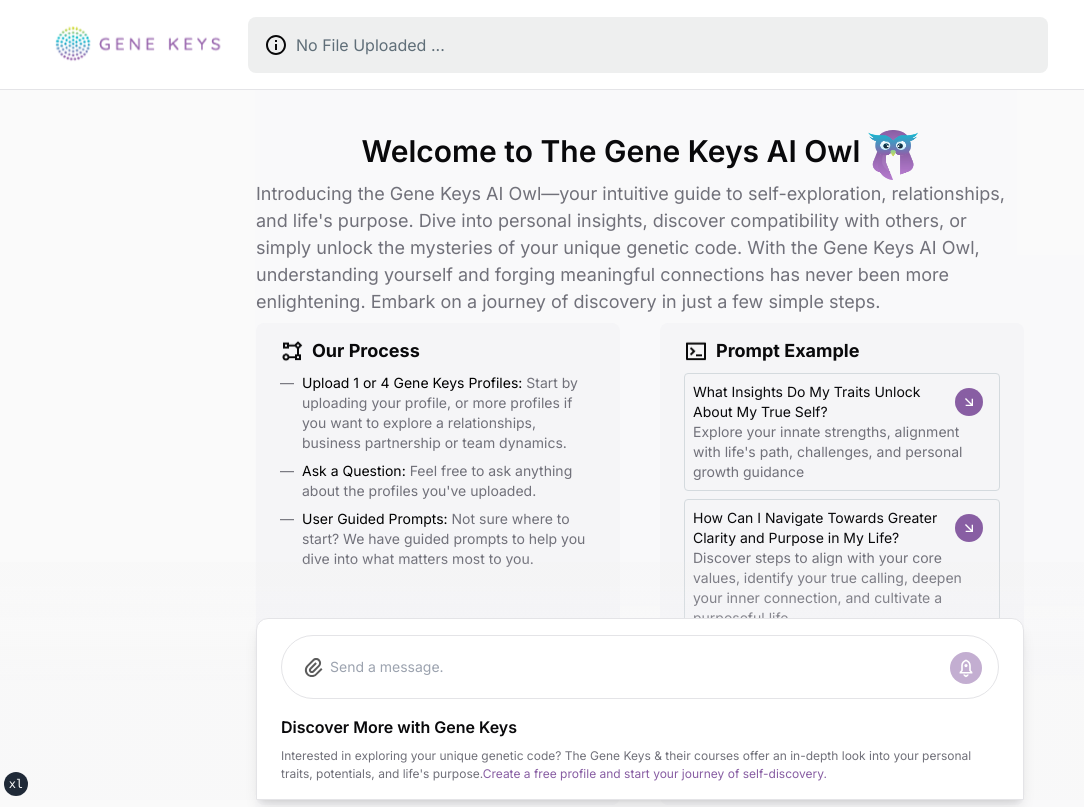
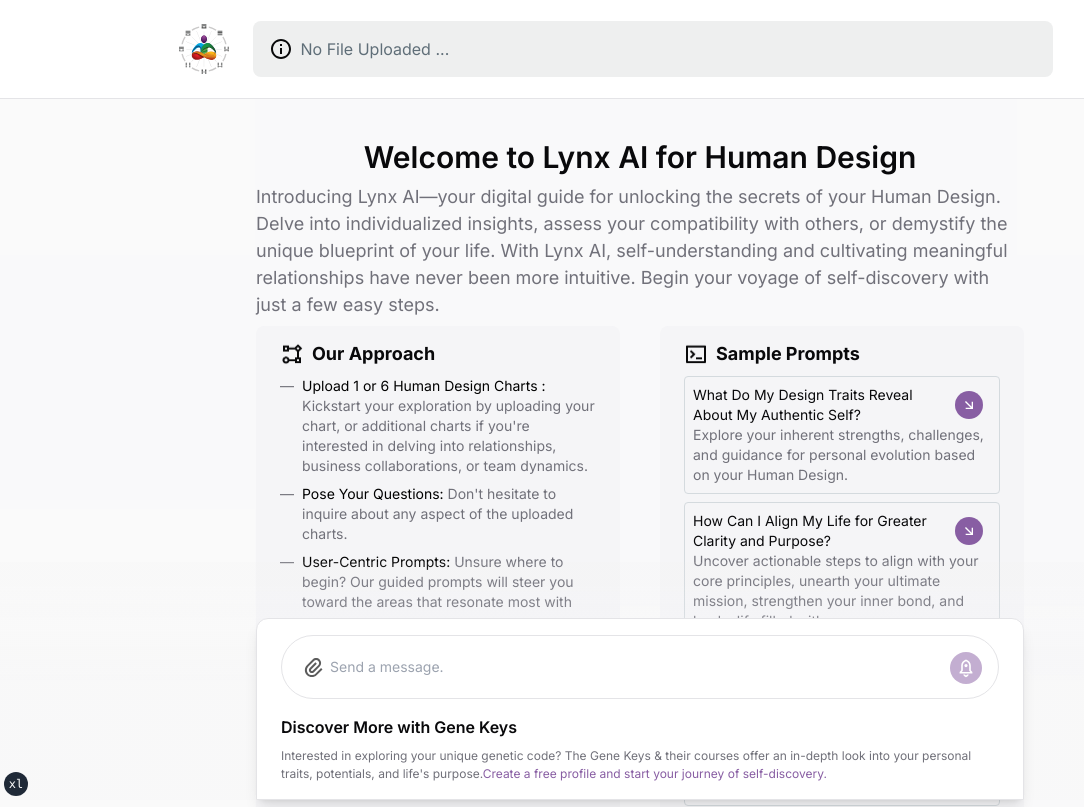
Before and after one commit to daveyato/hd, a Next.js app: page / in a window 1280 px wide. Shown: the top 807 px of the page, without its empty margins (0-1084 px from the left). Built offline with nearby package versions, Linux system fonts and the light colour scheme.

Commit message:
Update logo and text

```diff
--- a/components/empty-screen.tsx
+++ b/components/empty-screen.tsx
@@ -31,17 +31,17 @@
       <div className="">
         <div className="flex text-center items-center justify-center">
           <h1 className="mb-2 text-3xl font-semibold">
-            Welcome to The Gene Keys AI Owl
+            Welcome to Lynx AI for Human Design
           </h1>
-          <Image
+          {/* <Image
             className="w-[50px] h-[50px] ml-2 "
             src={owlimg}
             alt="info"
-          />
+          /> */}
         </div>
 
         <p className="mb-2 leading-normal text-muted-foreground text-lg">
-          Introducing the Gene Keys AI Owl—your intuitive guide to self-exploration, relationships, and life&apos;s purpose. Dive into personal insights, discover compatibility with others, or simply unlock the mysteries of your unique genetic code. With the Gene Keys AI Owl, understanding yourself and forging meaningful connections has never been more enlightening. Embark on a journey of discovery in just a few simple steps.
+          Introducing Lynx AI—your digital guide for unlocking the secrets of your Human Design. Delve into individualized insights, assess your compatibility with others, or demystify the unique blueprint of your life. With Lynx AI, self-understanding and cultivating meaningful relationships have never been more intuitive. Begin your voyage of self-discovery with just a few easy steps.
         </p>
         <div className='lg:grid gap-[40px] items-start lg:grid-cols-2  mb-2'>
           <div className='rounded-[8px] bg-[#F5F5F7] py-[14px] px-[24px] h-full mb-2'>
@@ -51,14 +51,14 @@
                 src={processimg}
                 alt="info"
               />
-              Our Process
+              Our Approach
             </div>
             <div className='flex items-start justify-start text-muted-foreground text-sm mb-2'>
               <div className='mr-2'>
                 —
               </div>
               <div>
-                <span className='text-black'>Upload 1 or 4 Gene Keys Profiles:</span>  Start by uploading your profile, or more profiles if you want to explore a relationships, business partnership or team dynamics.
+                <span className='text-black'>Upload 1 or 6 Human Design Charts : </span>Kickstart your exploration by uploading your chart, or additional charts if you&apos;re interested in delving into relationships, business collaborations, or team dynamics.
               </div>
             </div>
             <div className='flex items-start justify-start text-muted-foreground text-sm mb-2'>
@@ -66,7 +66,7 @@
                 —
               </div>
               <div>
-                <span className='text-black'>Ask a Question:</span> Feel free to ask anything about the profiles you&apos;ve uploaded.
+                <span className='text-black'>Pose Your Questions:</span> Don&apos;t hesitate to inquire about any aspect of the uploaded charts.
               </div>
             </div>
             <div className='flex items-start justify-start text-muted-foreground text-sm mb-2'>
@@ -74,7 +74,7 @@
                 —
               </div>
               <div>
-                <span className='text-black'>User Guided Prompts:</span> Not sure where to start? We have guided prompts to help you dive into what matters most to you.
+                <span className='text-black'>User-Centric Prompts:</span> Unsure where to begin? Our guided prompts will steer you toward the areas that resonate most with you.
               </div>
             </div>
           </div>
@@ -85,63 +85,66 @@
                 src={promptimg}
                 alt="info"
               />
-              Prompt Example
+              Sample Prompts
             </div>
             <div className='rounded-[4px] border-solid border-[1px] border-[#D4DADE] p-[8px] font-sm text-sm mb-2'>
               <div className='flex items-center justify-between w-full '>
-                <div className='mr-2'> What Insights Do My Traits Unlock About My True Self?</div>
+                <div className='mr-2'> What Do My Design Traits Reveal About My Authentic Self?</div>
                 <Image
                   className="w-[28px] h-[28px] mr-2 cursor-pointer "
                   src={gotoimg}
                   alt="info"
                   onClick={() => append({
-                    content: "What Insights Do My Traits Unlock About My True Self?",
+                    content: "What Do My Design Traits Reveal About My Authentic Self?",
                     role: "user"
                   })}
                 />
               </div>
               <div className='text-muted-foreground '>
-                Explore your innate strengths, alignment with life&apos;s path, challenges, and personal growth guidance
+                Explore your inherent strengths, challenges, and guidance for personal evolution based on your Human Design.
               </div>
             </div>
             <div className='rounded-[4px] border-solid border-[1px] border-[#D4DADE] p-[8px] font-sm text-sm mb-2'>
               <div className='flex items-center justify-between w-full '>
-                <div className='mr-2'> How Can I Navigate Towards Greater Clarity and Purpose in My Life?</div>
+                <div className='mr-2'> How Can I Align My Life for Greater Clarity and Purpose?</div>
                 <Image
                   className="w-[28px] h-[28px] mr-2 cursor-pointer"
                   src={gotoimg}
                   alt="info"
                   onClick={() => append({
-                    content: "How Can I Navigate Towards Greater Clarity and Purpose in My Life?",
+                    content: "How Can I Align My Life for Greater Clarity and Purpose?",
                     role: "user"
                   })}
                 />
               </div>
               <div className='text-muted-foreground '>
-                Discover steps to align with your core values, identify your true calling, deepen your inner connection, and cultivate a purposeful life
+                Uncover actionable steps to align with your core principles, unearth your ultimate mission, strengthen your inner bond, and lead a life filled with purpose.
+
               </div>
             </div><div className='rounded-[4px] border-solid border-[1px] border-[#D4DADE] p-[8px] font-sm text-sm mb-2'>
               <div className='flex items-center justify-between w-full '>
-                <div className='mr-2'> What Insights Can Our Profiles Offer to Enhance Our Relationship or Business
-                  Partnership?</div>
+                <div className='mr-2'> What Can Our Charts Tell Us About Improving Our Relationship or Business Alliance?
+                </div>
                 <Image
                   className="w-[28px] h-[28px] mr-2 cursor-pointer"
                   src={gotoimg}
                   alt="info"
                   onClick={() => append({
-                    content: "What Insights Can Our Profiles Offer to Enhance Our Relationship or Business Partnership?",
+                    content: "What Can Our Charts Tell Us About Improving Our Relationship or Business Alliance?",
                     role: "user"
                   })}
                 />
               </div>
               <div className='text-muted-foreground '>
-                Learn about complementary traits, potential challenges, shared goals alignment, and fostering understanding and trust
+                Gain insights into compatible traits, possible hurdles, mutual goal alignment, and strategies for nurturing trust and understanding.
               </div>
             </div>
           </div>
         </div>
         <div className="mb-2 leading-normal text-muted-foreground text-lg">
-          Whether you&apos;re on a quest for self-discovery or seeking to understand your connections with others, the Gene Keys AI Owl is here to illuminate your path. Upload your profiles and embark on your journey today!
+          Whether you&apos;re embarking on a personal quest for self-knowledge or aiming to deepen your rapport with others, Lynx AI is your illuminating companion. Upload your Human Design charts and commence your transformative journey now!
+
+
         </div>
       </div >
     </div >
--- a/components/header.tsx
+++ b/components/header.tsx
@@ -1,6 +1,6 @@
 import * as React from 'react'
 import Image from "next/image";
-import logo from "../public/assets/icons/logo.png"
+import logo from "../public/assets/icons/logo.svg"
 import info from "../public/assets/icons/info.svg"
 import pdfimg from '../public/assets/icons/pdf.svg'
 import closeimg from '../public/assets/icons/close.svg'
@@ -20,7 +20,7 @@
     <header className="sticky top-0 z-50 flex flex-col lg:flex-row items-center justify-center lg:gap-4 gap-0 w-full  h-auto lg:px-4 lg:py-4 pb-[0px] border-b shrink-0 bg-white lg:bg-gradient-to-b from-background/10 via-background/50 to-background/80 backdrop-blur-xl">
       <div className="flex items-center justify-end bg-white p-2">
         <Image
-          className="w-[170px] h-[41px] "
+          className="w-[50px] h-[50px] "
           src={logo}
           alt="Logo"
         />
@@ -54,7 +54,7 @@
             </div>)
         }
       </div>
-      <div className=" w-[170px] h-[0px] flex items-center justify-end bg-red-500 invisible ">
+      <div className=" w-[41px] h-[0px] flex items-center justify-end bg-red-500 invisible ">
       </div>
     </header>
   )
```
Also changed, not shown: public/assets/icons/logo.svg (added).
